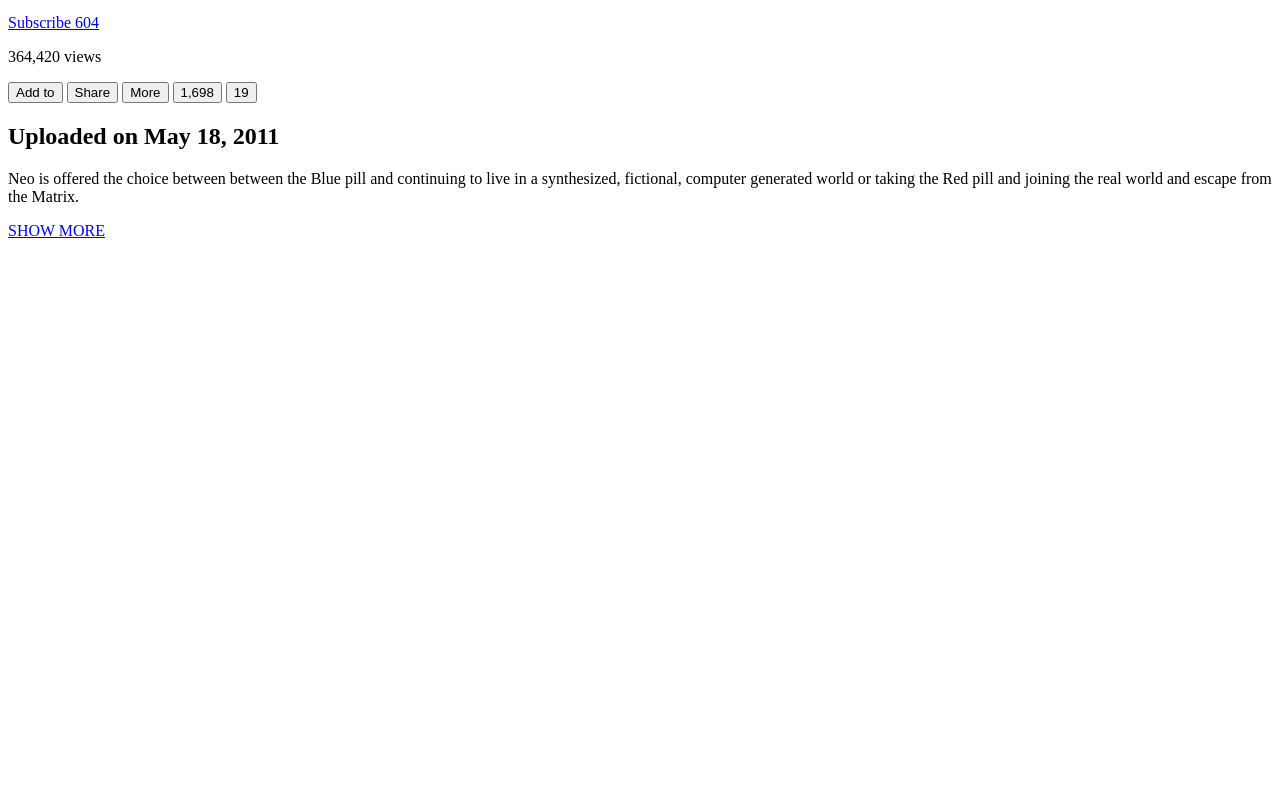
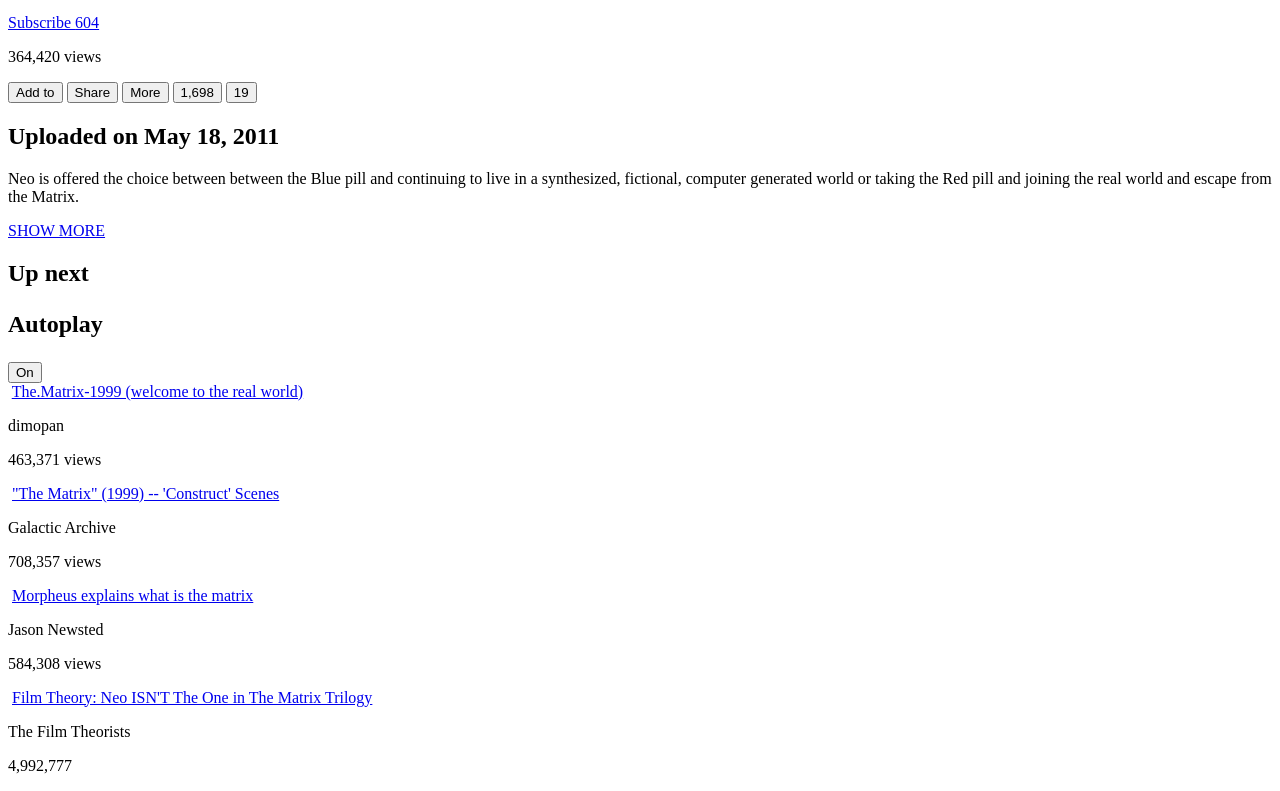
Before and after one commit to Gadget89/assignments, a plain HTML site: page 1.4/index.html in a window 1280 px wide. Shown: the part 340-1131 px from the top of the page. Before the commit the page ends 800 px from the top, so only its background shows below. Drawn offline with Linux system fonts and the light colour scheme; files that its build step writes are made by us from their sources.

Commit message:
Added the content to the up next section

```diff
--- a/1.4/index.html
+++ b/1.4/index.html
@@ -96,5 +96,74 @@
         SHOW MORE
       </a>
     </section>
+    <aside class="">
+      <h2>
+        Up next
+        <p>
+          Autoplay
+        </p>
+      </h2>
+      <button
+        type="button"
+        name="button">
+        On
+      </button>
+      <article class="">
+        <img
+          src=""
+          alt="">
+        <a
+          href="#">
+          The.Matrix-1999 (welcome to the real world)
+        </a>
+        <p>
+          dimopan
+        </p>
+        <p>
+          463,371 views
+        </p>
+      </article>
+      <article class="">
+        <img
+          src=""
+          alt="">
+        <a
+          href="#">
+          "The Matrix" (1999) -- 'Construct' Scenes
+        </a>
+        <p>
+          Galactic Archive
+        </p>
+        <p>
+          708,357 views
+        </p>
+        <img
+          src=""
+          alt="">
+        <a
+          href="#">
+          Morpheus explains what is the matrix
+        </a>
+        <p>
+          Jason Newsted
+        </p>
+        <p>
+          584,308 views
+        </p>
+        <img
+          src=""
+          alt="">
+        <a
+          href="#">
+          Film Theory: Neo ISN'T The One in The Matrix Trilogy
+        </a>
+        <p>
+          The Film Theorists
+        </p>
+        <p>
+          4,992,777
+        </p>
+      </article>
+    </aside>
   </body>
 </html>
```
